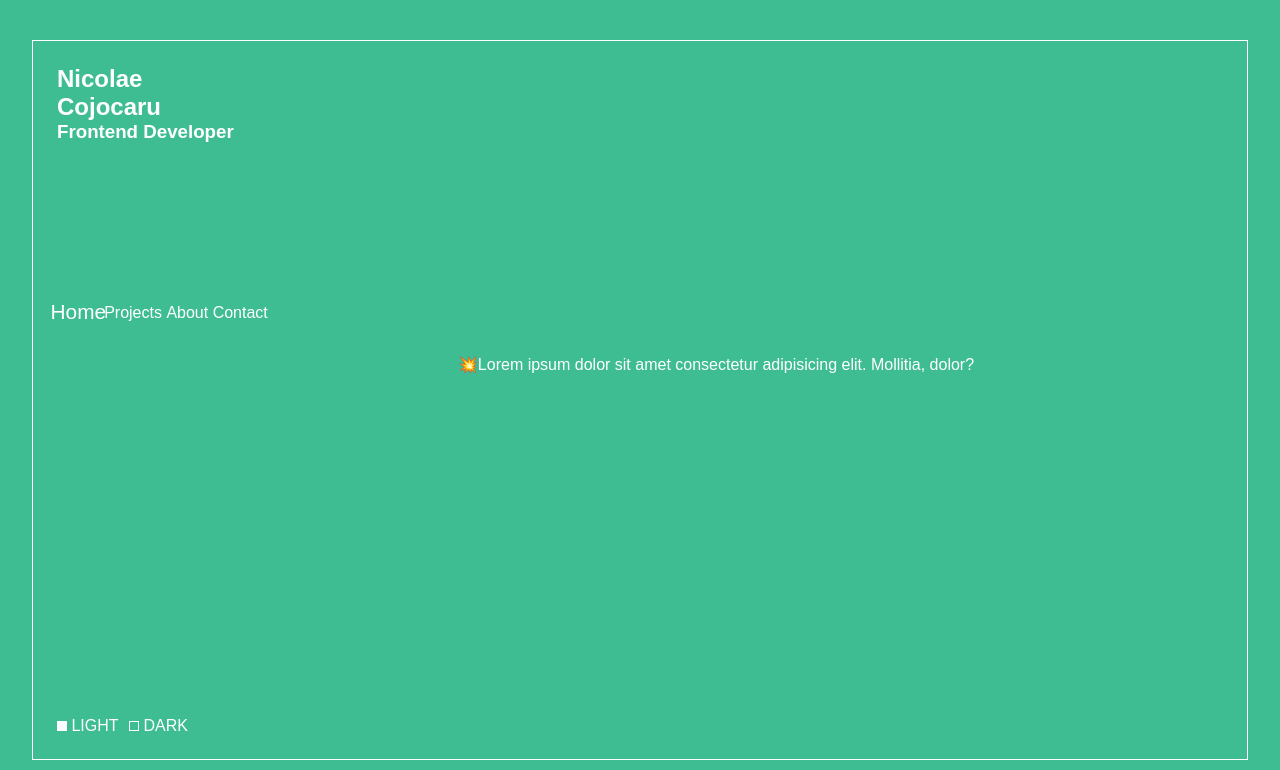
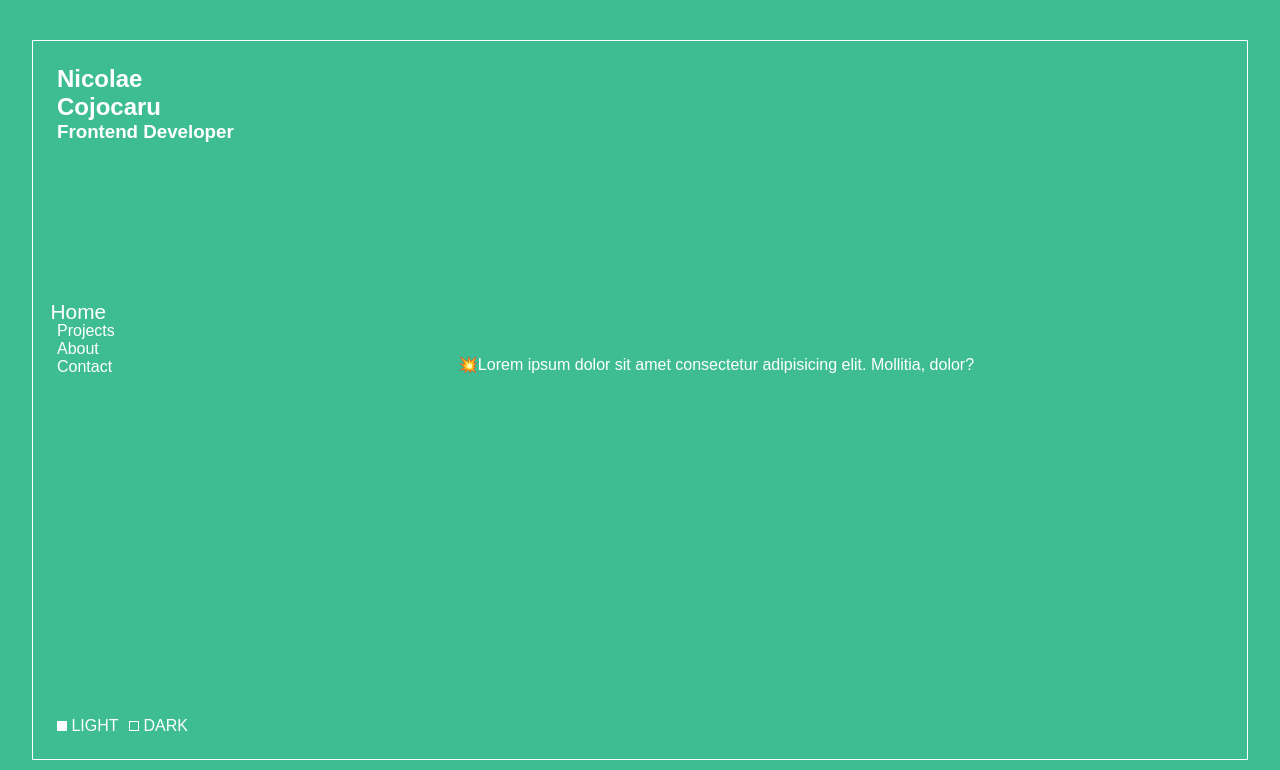
Before and after one commit to nicolae-co/Porto-folio, a website: page index.html in a window 1280 px wide. Drawn offline with Linux system fonts and the light colour scheme; a web font is replaced by a local one.

Commit message:
Update nav container

```diff
--- a/src/CSS/style.css
+++ b/src/CSS/style.css
@@ -52,6 +52,12 @@
     background-color: transparent;
     color: inherit;
     cursor: pointer;
+}
+
+.nav {
+    display: flex;
+    flex-direction: column;
+    align-items: flex-start;
 }
 
 .nav__btn--active {
```
